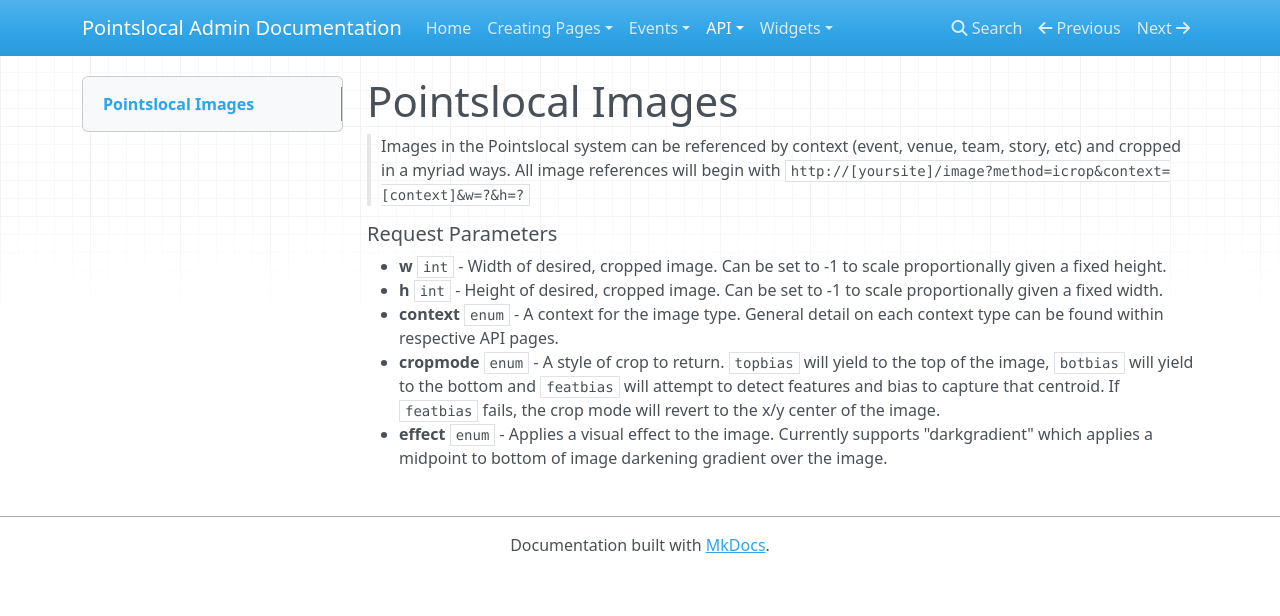
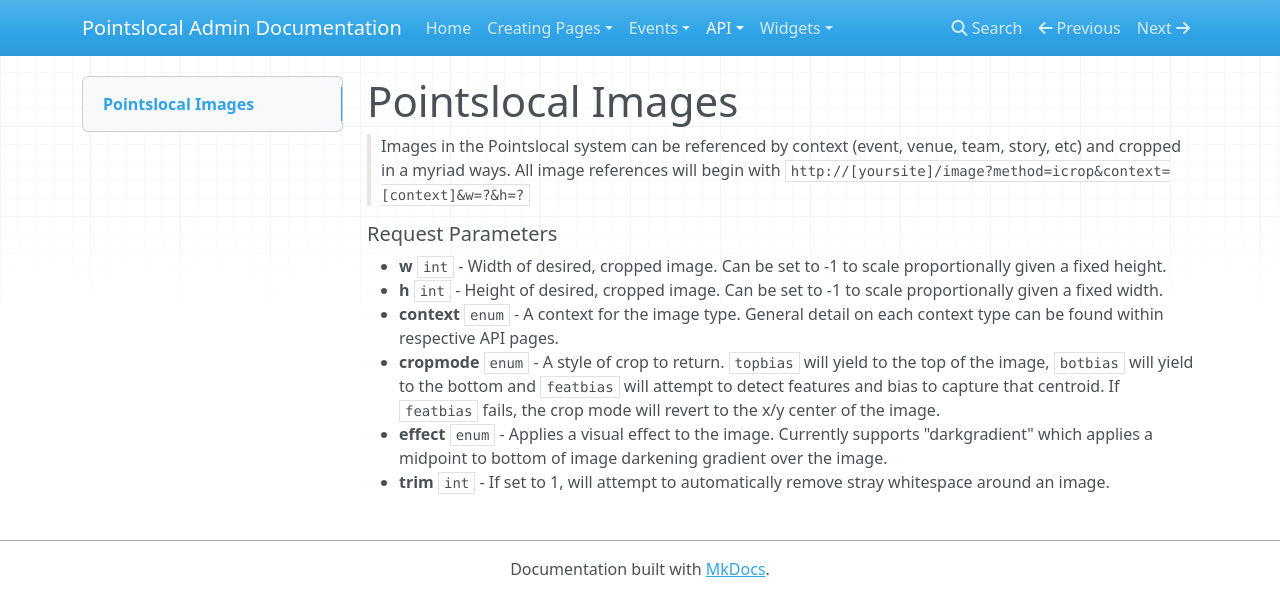
Before and after one commit to pointslocal/admin-docs, an MkDocs documentation site: the page built from docs/images.md, in a window 1280 px wide. Shown: the top 616 px of the page. Built offline with MkDocs 1.6.1, drawn with Linux system fonts in a browser that asks for light colours; nearby versions of some CDN libraries; old or Windows-style settings are respelled for this version of MkDocs.

Commit message:
Adds "trim" notation

````diff
--- a/docs/images.md
+++ b/docs/images.md
@@ -8,3 +8,4 @@
 - **context** ```enum``` - A context for the image type.  General detail on each context type can be found within respective API pages.
 - **cropmode** ```enum``` - A style of crop to return.  ```topbias``` will yield to the top of the image, ```botbias``` will yield to the bottom and ```featbias``` will attempt to detect features and bias to capture that centroid.  If ```featbias``` fails, the crop mode will revert to the x/y center of the image.
 - **effect** ```enum``` - Applies a visual effect to the image.  Currently supports "darkgradient" which applies a midpoint to bottom of image darkening gradient over the image.
+- **trim** ```int``` - If set to 1, will attempt to automatically remove stray whitespace around an image.
````
